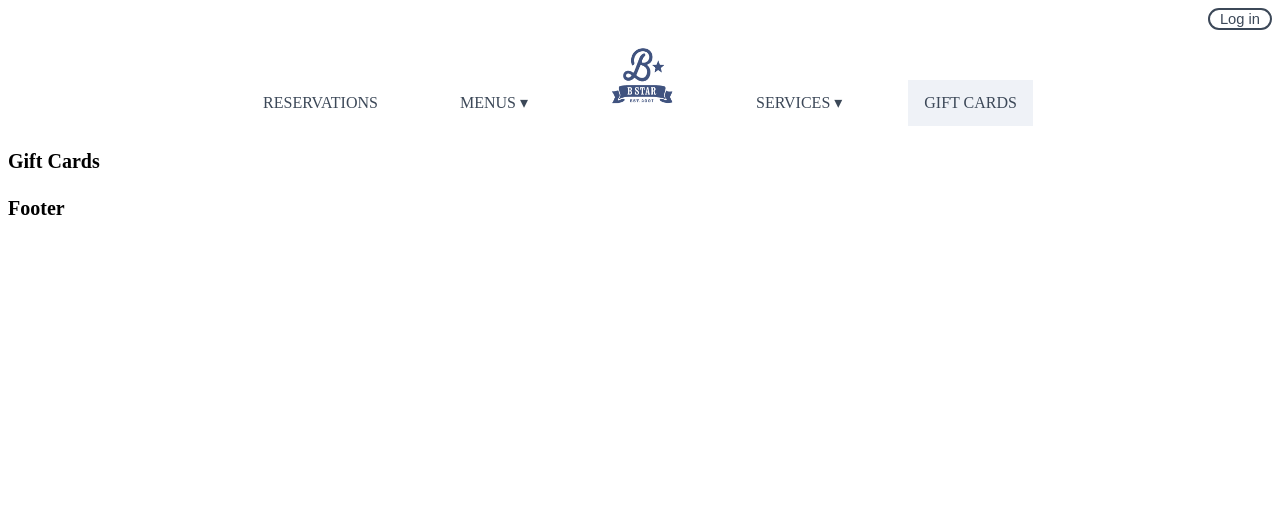
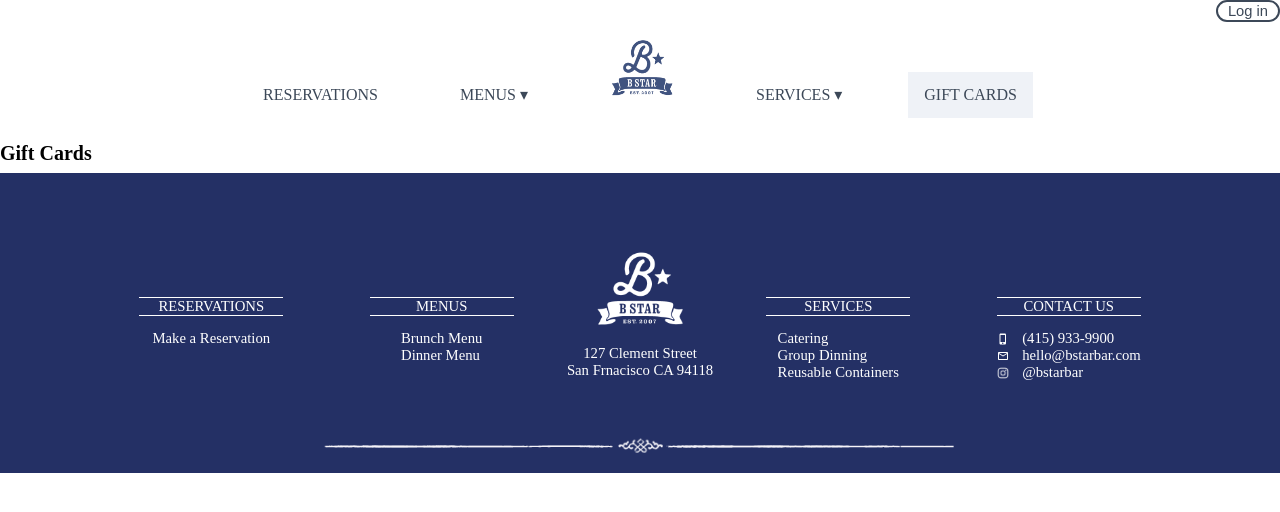
Before and after one commit to serenaqchen/bstar-website, a React app in the folder app/: page /gift-cards in a window 1280 px wide. Built offline with nearby package versions, Linux system fonts and the light colour scheme; no server answers; a web font is replaced by a local one.

Commit message:
finished footer

```diff
--- a/app/public/index.html
+++ b/app/public/index.html
@@ -25,6 +25,10 @@
       Learn how to configure a non-root public URL by running `npm run build`.
     -->
     <title>React App</title>
+    <link
+      href="https://fonts.googleapis.com/icon?family=Material+Icons"
+      rel="stylesheet"
+    />
   </head>
   <body>
     <noscript>You need to enable JavaScript to run this app.</noscript>
--- a/app/src/Footer/Footer.js
+++ b/app/src/Footer/Footer.js
@@ -1,9 +1,70 @@
 import React from "react";
+
+import { NavLink } from "react-router-dom";
+
+import WhiteBorder from "../images/BorderWhite.png";
+import WhiteLogo from "../images/bstar-white-logo.png";
+import instagram from "../images/icons/Instagram.png";
+import email from "../images/icons/email.svg";
+import iphone from "../images/icons/iphone.svg";
+
+import styles from "./styles.module.scss";
 
 function Footer() {
   return (
-    <div>
-      <h1>Footer</h1>
+    <div className={styles.footer}>
+      <div className="columns">
+        <div className="footerCol">
+          <p>RESERVATIONS</p>
+          <div className="subtabs">
+            <NavLink className="tab" to="reservations">
+              Make a Reservation
+            </NavLink>
+          </div>
+        </div>
+        <div className="footerCol">
+          <p>MENUS</p>
+          <div className="subTabs">
+            <NavLink to="brunch">Brunch Menu</NavLink>
+            <NavLink to="dinner">Dinner Menu</NavLink>
+          </div>
+        </div>
+        <div className="footerCol3">
+          <img src={WhiteLogo} alt="white bstar logo"></img>
+          <p>
+            127 Clement Street <br></br>
+            San Frnacisco CA 94118
+          </p>
+        </div>
+        <div className="footerCol">
+          <p>SERVICES</p>
+          <div className="subTabs">
+            <NavLink to="catering">Catering</NavLink>
+            <NavLink to="group-dinning">Group Dinning</NavLink>
+            <NavLink to="reusable-containers">Reusable Containers</NavLink>
+          </div>
+        </div>
+        <div className="footerCol">
+          <p>CONTACT US</p>
+          <div className="subTabs">
+            <div className="contactRow">
+              <img src={iphone} alt="phone icon"></img>
+              <span>(415) 933-9900</span>
+            </div>
+            <div className="contactRow">
+              <img src={email} alt="email"></img>
+              <span>hello@bstarbar.com</span>
+            </div>
+            <div className="contactRow">
+              <img src={instagram} alt="instagram"></img>
+              <span>
+                <a href="https://www.instagram.com/bstarbar/">@bstarbar</a>
+              </span>
+            </div>
+          </div>
+        </div>
+      </div>
+      <img src={WhiteBorder} alt="white border"></img>
     </div>
   );
 }
--- a/app/src/Footer/styles.module.scss
+++ b/app/src/Footer/styles.module.scss
@@ -0,0 +1,83 @@
+.footer {
+  background-color: #243065;
+  color: white;
+  width: 100vw;
+  display: flex;
+  flex-direction: column;
+  justify-content: center;
+  align-items: center;
+  font-size: 1.15vw;
+
+  a {
+    text-decoration: none;
+    color: white;
+  }
+
+  a:hover {
+    text-decoration: underline;
+  }
+
+  span {
+    padding-left: 1vw;
+  }
+
+  div[class="columns"] {
+    display: flex;
+    flex-direction: row;
+    padding-top: 5vw;
+  }
+
+  div[class="footerCol"] {
+    display: flex;
+    flex-direction: column;
+    padding: 45px 25px 10px;
+    width: 18vw;
+    align-items: center;
+  }
+
+  div[class="footerCol3"] {
+    display: flex;
+    flex-direction: column;
+    align-items: center;
+    text-align: center;
+    padding: 10px 10px 0px 10px;
+  }
+
+  div[class="subTabs"] {
+    display: flex;
+    flex-direction: column;
+    align-items: flex-start;
+  }
+
+  div[class="contactRow"] {
+    display: flex;
+    align-items: center;
+  }
+
+  img[alt="phone icon"] {
+    width: 1vw;
+  }
+  img[alt="email"] {
+    width: 1vw;
+  }
+
+  img[alt="instagram"] {
+    width: 1vw;
+  }
+
+  img[alt="white border"] {
+    width: 50vw;
+    padding: 3vw 0 1vw;
+  }
+  img[alt="white bstar logo"] {
+    width: 7vw;
+  }
+
+  p:not(:nth-child(2)) {
+    border-bottom: 1px solid white;
+    border-top: 1px solid white;
+    // border-radius: 5px;
+    width: 80%;
+    text-align: center;
+  }
+}
--- a/app/src/Home/styles.module.scss
+++ b/app/src/Home/styles.module.scss
@@ -33,7 +33,7 @@
   section[class="info"] {
     display: flex;
     justify-content: space-between;
-    margin-bottom: 14 vw;
+    margin-bottom: 14vw;
   }
 
   img[alt="Bstar food"] {
--- a/app/src/global.scss
+++ b/app/src/global.scss
@@ -10,6 +10,7 @@
 
 body {
   font-family: "Source Serif Pro", serif;
+  margin: 0;
 }
 
 html {
```
Also changed, not shown: app/src/images/bstar-white-logo.png (renamed from app/src/images/bstar-white-logo-2-websiteheader.png), app/src/images/icons/Instagram.png (added), app/src/images/icons/email.svg (added), app/src/images/icons/iphone.svg (added).
